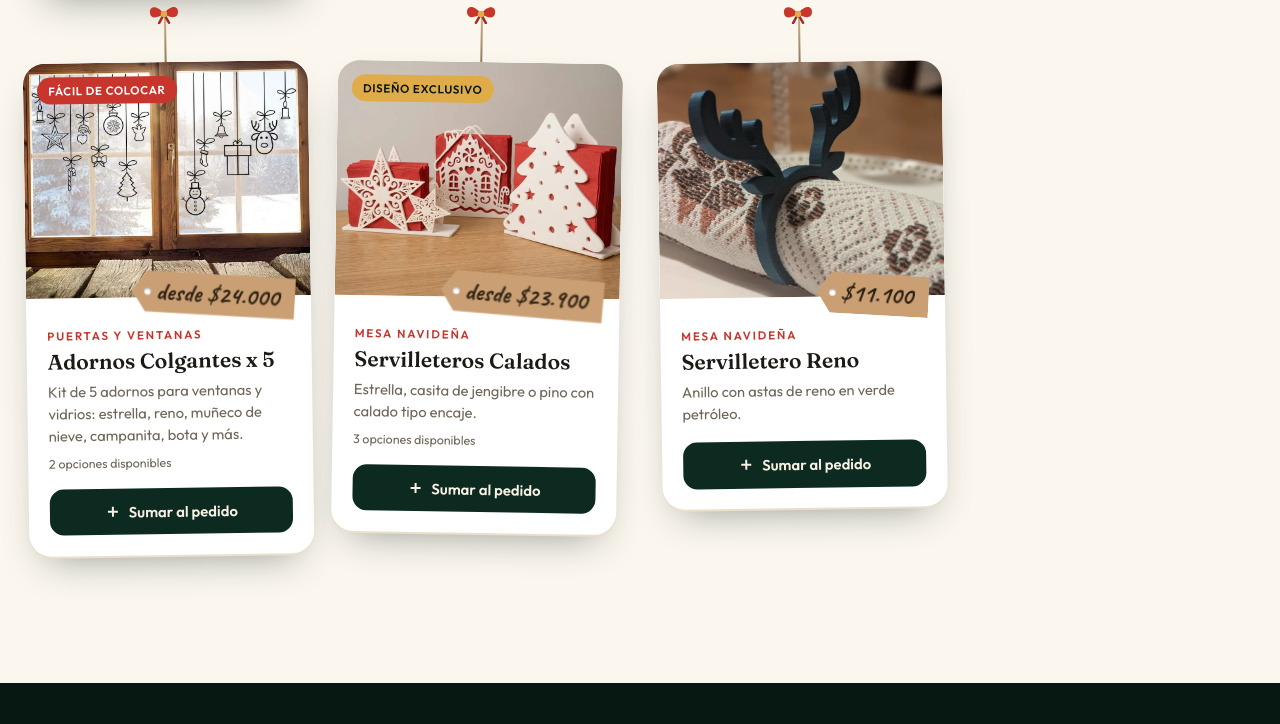
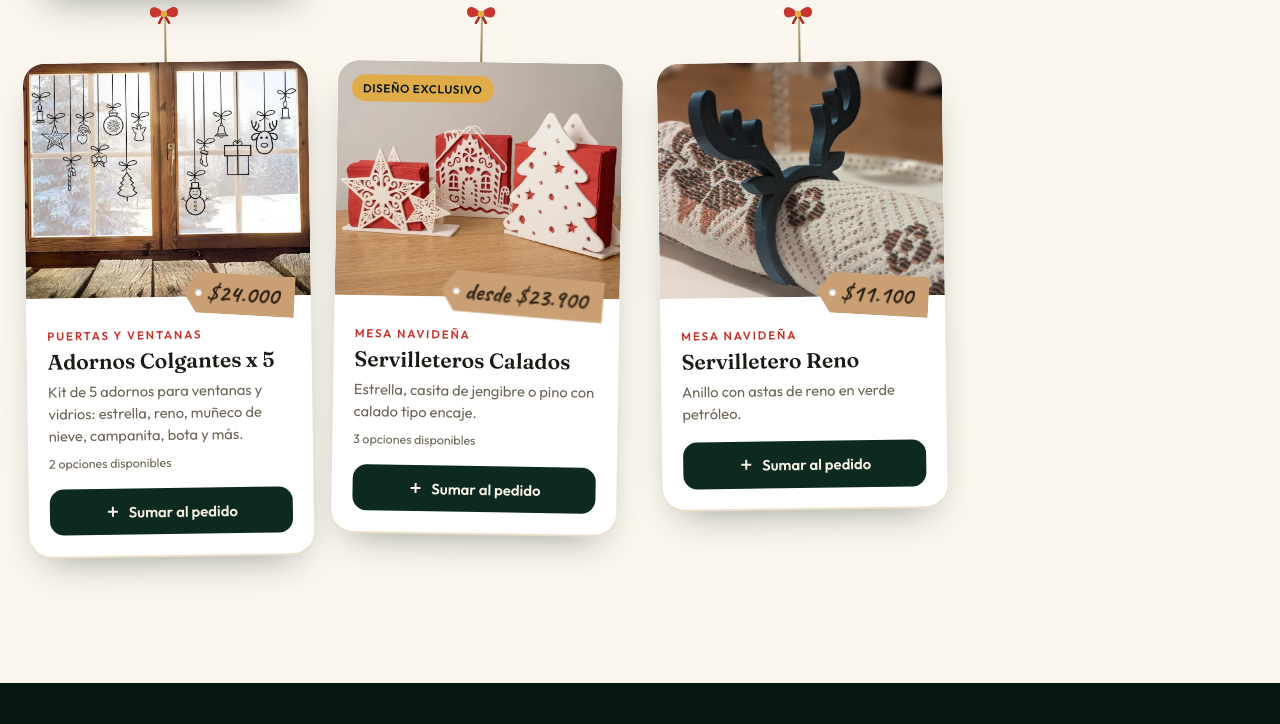
Before and after one commit to JeanBarrereArg/Navidad-Catalogo-Mayorista, a plain HTML site: page index.html in a window 1280 px wide. Shown: the part 1556-2280 px from the top of the page. Drawn offline with Linux system fonts and the light colour scheme.

Commit message:
Adornos Colgantes: sin 'desde' ni etiqueta Fácil de colocar
Co-Authored-By: Claude Sonnet 5.5 <noreply@anthropic.com>

```diff
--- a/index.html
+++ b/index.html
@@ -523,7 +523,7 @@ const PRODUCTS = [
 
   { id:"vinilos", cat:"pared", name:"Adornos Colgantes x 5",
     desc:"Kit de 5 adornos para ventanas y vidrios: estrella, reno, muñeco de nieve, campanita, bota y más.",
-    imgs:["img/01-vinilos-ventana.webp"], badge:["Fácil de colocar",""], stock:45,
+    imgs:["img/01-vinilos-ventana.webp"], stock:45,
     feats:["Para vidrio o pared"],
     vars:[{l:"Negro",p:24000},{l:"Blanco",p:24000}] },
 
@@ -580,7 +580,7 @@ function renderGrid(){
           <span class="quick">Ver detalle →</span>
         </div>
         <div class="info">
-          <div class="tag">${v.old?`<s>${money(v.old)}</s>`:""}<span class="hand">${p.vars.length>1?"desde ":""}${money(Math.min(...p.vars.map(x=>x.p)))}${p.unit?"<small>c/u</small>":""}</span></div>
+          <div class="tag">${v.old?`<s>${money(v.old)}</s>`:""}<span class="hand">${new Set(p.vars.map(x=>x.p)).size>1?"desde ":""}${money(Math.min(...p.vars.map(x=>x.p)))}${p.unit?"<small>c/u</small>":""}</span></div>
           <span class="cat">${CATS[p.cat]}</span>
           <h3>${p.name}</h3>
           <p>${p.desc.split(". ")[0].replace(/\.$/,"")}.</p>
```
